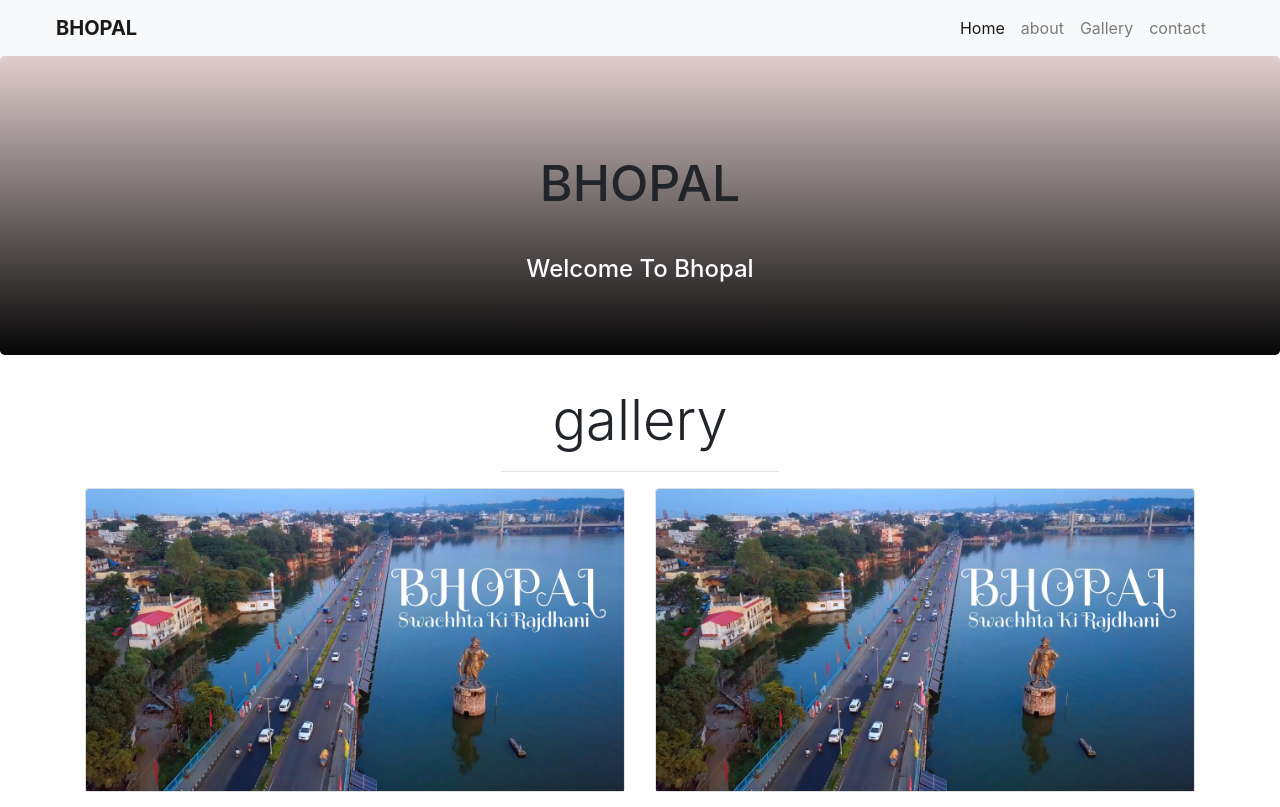
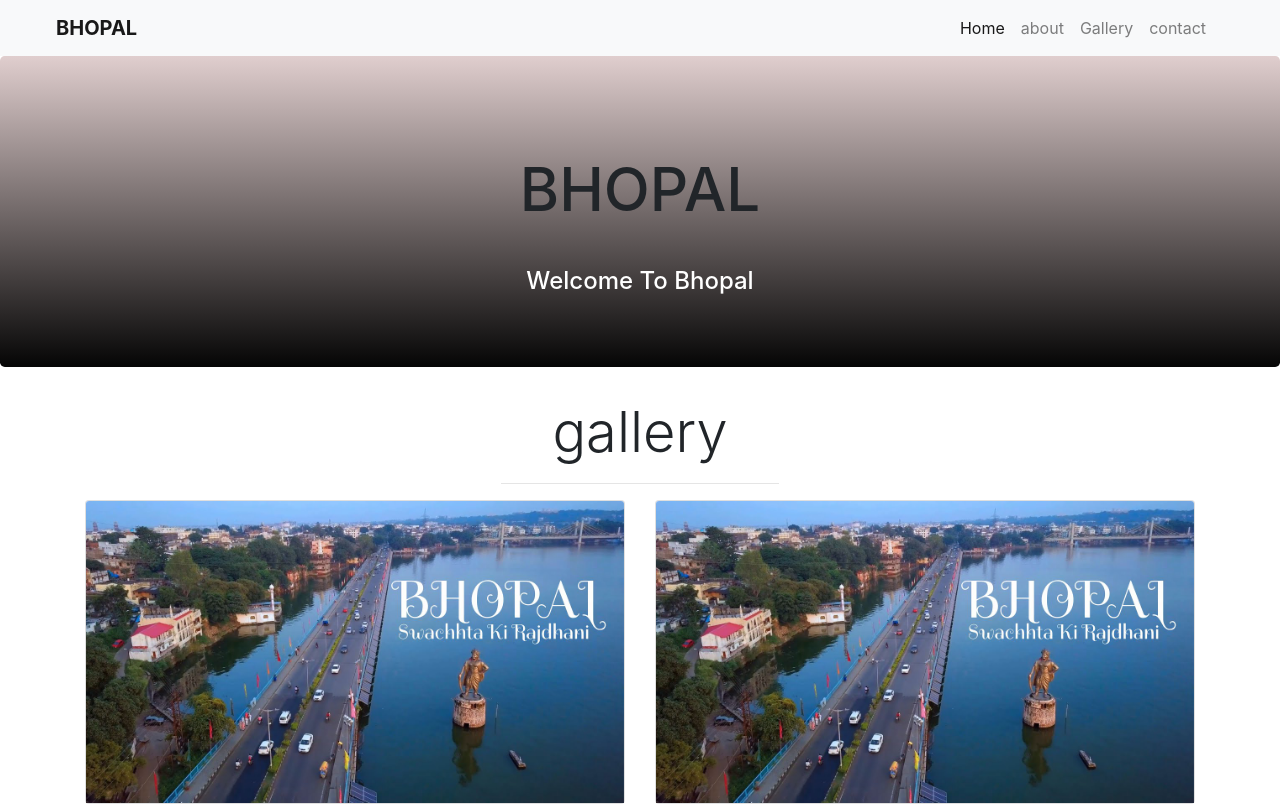
Before and after one commit to tiwarivlog/bhopal_blogs, a plain HTML site: page gallery.html in a window 1280 px wide. Shown: the top 807 px of the page. Drawn offline with nearby package versions, Linux system fonts and the light colour scheme.

Commit message:
Update gallery.html

```diff
--- a/gallery.html
+++ b/gallery.html
@@ -49,7 +49,7 @@
   <header >
    <div class="jumbotron"  >
      <div class="container">
-       <h1 class="text-center"  style="font-size:50PX; padding: 3%;"> BHOPAL</h1>
+       <h1 class="text-center"  style="font-size:60PX; padding: 3%;"> BHOPAL</h1>
        <h4 class="text-center text-white" >Welcome To Bhopal</h4>
      </div>
    </div>
```
